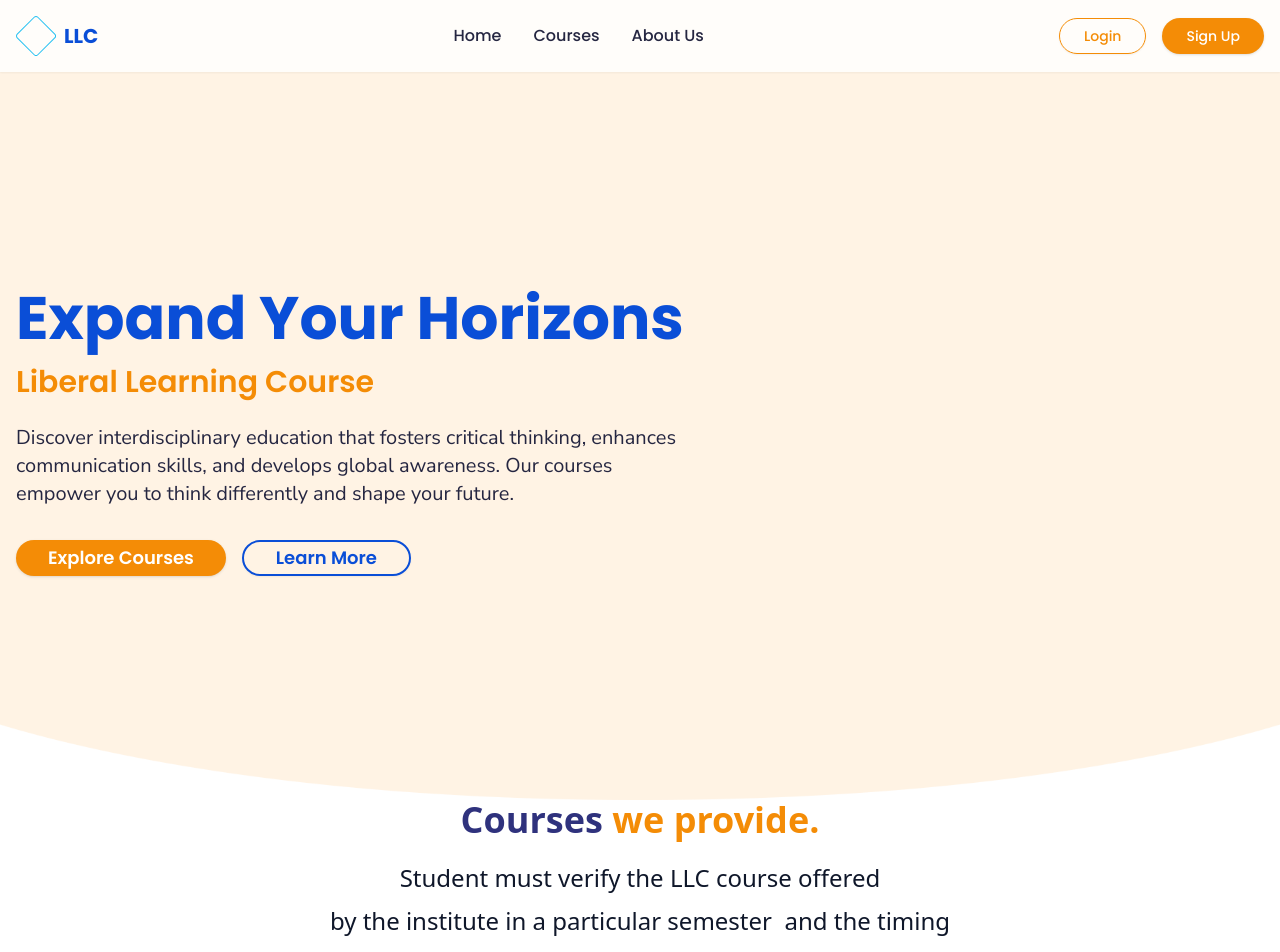
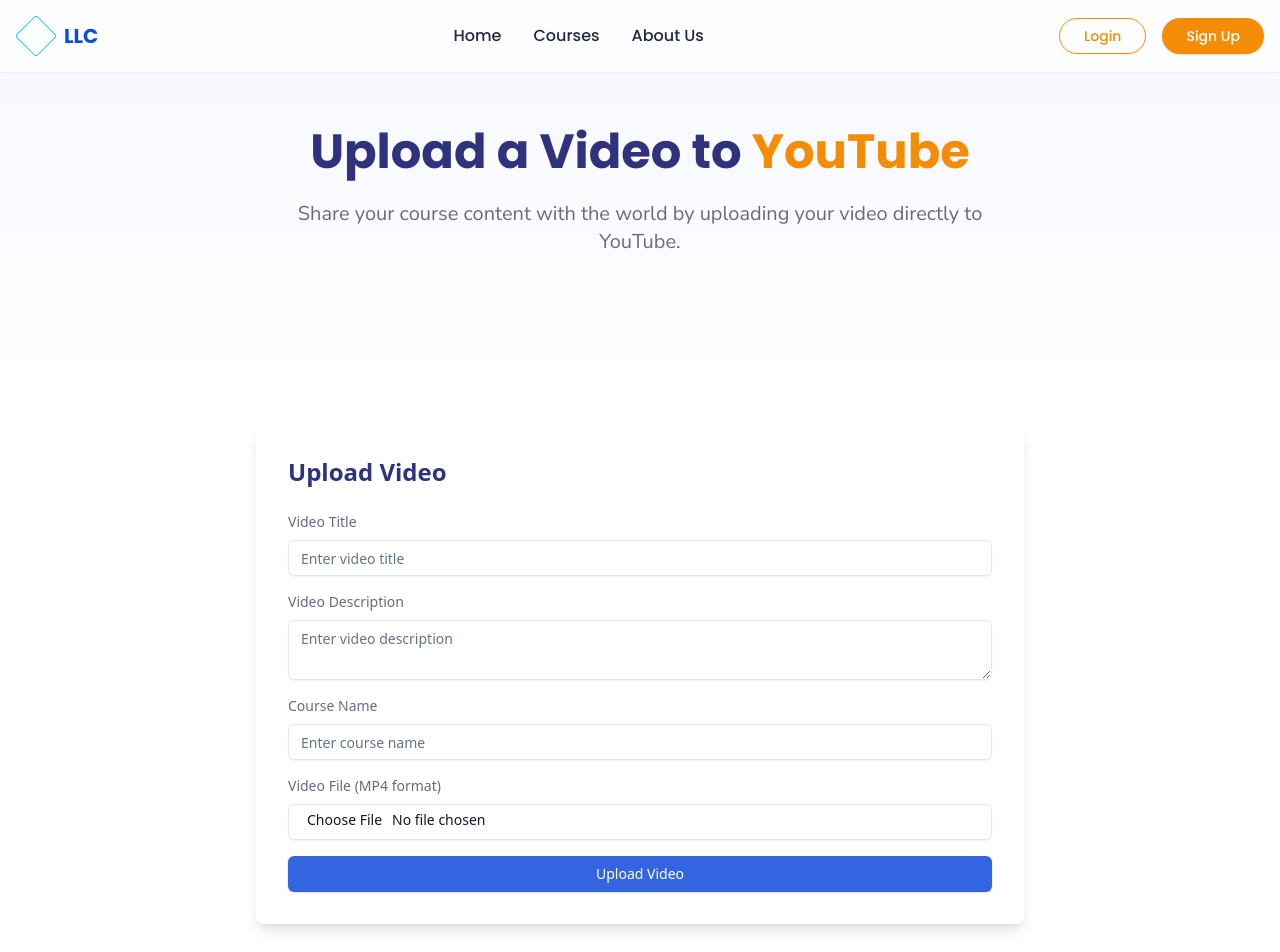
Before and after one commit to Vanessa-Rodrigues-156/llc-blogsite, a React (Vite) app: page /upload in a window 1280 px wide. Shown: the top 952 px of the page. Built offline with nearby package versions, Linux system fonts and the light colour scheme.

Commit message:
yt added not working yet

```diff
--- /dev/null
+++ b/src/components/ui/textarea.tsx
@@ -0,0 +1,22 @@
+import * as React from "react"
+
+import { cn } from "../../lib/utils"
+
+const Textarea = React.forwardRef<
+  HTMLTextAreaElement,
+  React.ComponentProps<"textarea">
+>(({ className, ...props }, ref) => {
+  return (
+    <textarea
+      className={cn(
+        "flex min-h-[60px] w-full rounded-md border border-input bg-transparent px-3 py-2 text-base shadow-sm placeholder:text-muted-foreground focus-visible:outline-none focus-visible:ring-1 focus-visible:ring-ring disabled:cursor-not-allowed disabled:opacity-50 md:text-sm",
+        className
+      )}
+      ref={ref}
+      {...props}
+    />
+  )
+})
+Textarea.displayName = "Textarea"
+
+export { Textarea }
--- a/src/index.tsx
+++ b/src/index.tsx
@@ -5,7 +5,7 @@ import { Landingpage } from "./screens/Landingpage/Landingpage";
 import AboutPage from "./screens/AboutPage/AboutPage";
 import CoursesPage from "./screens/CoursesPage/CoursesPage";
 import CoursePage from "./screens/Coursepage/index";
-
+import UploadVideo from "./screens/UploadVideo/index";
 createRoot(document.getElementById("app") as HTMLElement).render(
   <StrictMode>
     <BrowserRouter basename="/">
@@ -16,7 +16,8 @@ createRoot(document.getElementById("app") as HTMLElement).render(
         <Route path="/courses/:courseId" element={<CoursePage />} />
         <Route path="*" element={<Landingpage />} />
         {/* Fallback route to handle any unmatched paths */}
-
+        <Route path="/upload" element={<UploadVideo />} />
+        {/* Route for uploading videos */}
       </Routes>
     </BrowserRouter>
   </StrictMode>,
--- a/src/screens/AboutPage/AboutPage.tsx
+++ b/src/screens/AboutPage/AboutPage.tsx
@@ -249,6 +249,7 @@ const AboutPage: React.FC = () => {
             </p>
             <Button
               className="px-10 py-5 bg-white text-[#3465e1] rounded-full font-semibold text-xl hover:bg-opacity-90 transition-colors"
+            onClick={() => window.location.href = "/courses"}
             >
               Browse Our Courses
             </Button>
--- /dev/null
+++ b/src/screens/UploadVideo/index.tsx
@@ -0,0 +1,161 @@
+import React, { useState } from "react";
+import Navigation from "../../components/Navigation/Navigation";
+import Footer from "../../components/Footer/Footer";
+import { Input } from "../../components/ui/input";
+import { Button } from "../../components/ui/button";
+import { Textarea}  from "../../components/ui/textarea";
+
+const UploadVideo: React.FC = () => {
+  const [videoTitle, setVideoTitle] = useState("");
+  const [videoDescription, setVideoDescription] = useState("");
+  const [videoFile, setVideoFile] = useState<File | null>(null);
+  const [courseName, setCourseName] = useState("");
+  const [uploading, setUploading] = useState(false);
+
+  const handleFileChange = (e: React.ChangeEvent<HTMLInputElement>) => {
+    if (e.target.files && e.target.files[0]) {
+      setVideoFile(e.target.files[0]);
+    }
+  };
+
+  const handleUpload = async () => {
+    if (!videoTitle || !videoDescription || !videoFile || !courseName) {
+      alert("Please fill in all fields and upload a video file.");
+      return;
+    }
+
+    setUploading(true);
+
+    try {
+      const formData = new FormData();
+      formData.append("title", videoTitle);
+      formData.append("description", videoDescription);
+      formData.append("file", videoFile);
+      formData.append("courseName", courseName);
+
+      // Replace `YOUR_YOUTUBE_API_KEY` with your actual YouTube Data API key
+      const apiKey = "YOUR_YOUTUBE_API_KEY";
+
+      // Make a POST request to the YouTube Data API
+      const response = await fetch(
+        `https://www.googleapis.com/upload/youtube/v3/videos?part=snippet,status&key=${apiKey}`,
+        {
+          method: "POST",
+          headers: {
+            Authorization: `Bearer YOUR_ACCESS_TOKEN`, // Replace with OAuth 2.0 access token
+          },
+          body: JSON.stringify({
+            snippet: {
+              title: videoTitle,
+              description: videoDescription,
+              tags: [courseName],
+            },
+            status: {
+              privacyStatus: "public",
+            },
+          }),
+        }
+      );
+
+      if (response.ok) {
+        alert("Video uploaded successfully!");
+      } else {
+        const errorData = await response.json();
+        console.error("Error uploading video:", errorData);
+        alert("Failed to upload video. Please check the console for details.");
+      }
+    } catch (error) {
+      console.error("Error:", error);
+      alert("An error occurred while uploading the video.");
+    } finally {
+      setUploading(false);
+    }
+  };
+
+  return (
+    <div className="bg-white min-h-screen">
+      <Navigation />
+      <section className="pt-32 pb-20 bg-gradient-to-b from-[#f5f7ff] to-white">
+        <div className="container mx-auto px-4">
+          <div className="max-w-3xl mx-auto text-center">
+            <h1 className="font-['Poppins',Helvetica] font-bold text-[#2f327d] text-4xl md:text-5xl mb-6">
+              Upload a Video to <span className="text-[#f48c06]">YouTube</span>
+            </h1>
+            <p className="font-['Nunito_Sans',Helvetica] font-normal text-lg md:text-xl text-[#696983] mb-12">
+              Share your course content with the world by uploading your video directly to YouTube.
+            </p>
+          </div>
+        </div>
+      </section>
+
+      <section className="py-10 bg-white">
+        <div className="container mx-auto px-4">
+          <div className="max-w-3xl mx-auto bg-white shadow-lg rounded-lg p-8">
+            <h2 className="text-2xl font-bold text-[#2f327d] mb-6">Upload Video</h2>
+            <div className="space-y-4">
+              <div>
+                <label className="block text-sm font-medium text-[#696983] mb-2">
+                  Video Title
+                </label>
+                <Input
+                  type="text"
+                  placeholder="Enter video title"
+                  value={videoTitle}
+                  onChange={(e) => setVideoTitle(e.target.value)}
+                  className="w-full"
+                />
+              </div>
+              <div>
+                <label className="block text-sm font-medium text-[#696983] mb-2">
+                  Video Description
+                </label>
+                <Textarea
+                  placeholder="Enter video description"
+                  value={videoDescription}
+                  onChange={(e) => setVideoDescription(e.target.value)}
+                  className="w-full"
+                />
+              </div>
+              <div>
+                <label className="block text-sm font-medium text-[#696983] mb-2">
+                  Course Name
+                </label>
+                <Input
+                  type="text"
+                  placeholder="Enter course name"
+                  value={courseName}
+                  onChange={(e) => setCourseName(e.target.value)}
+                  className="w-full"
+                />
+              </div>
+              <div>
+                <label className="block text-sm font-medium text-[#696983] mb-2">
+                  Video File (MP4 format)
+                </label>
+                <Input
+                  type="file"
+                  accept="video/mp4"
+                  onChange={handleFileChange}
+                  className="w-full"
+                />
+              </div>
+              <div className="mt-6">
+                <Button
+                  onClick={handleUpload}
+                  disabled={uploading}
+                  className="bg-[#3465e1] text-white hover:bg-[#2854c8] w-full"
+                >
+                  {uploading ? "Uploading..." : "Upload Video"}
+                </Button>
+              </div>
+            </div>
+          </div>
+        </div>
+      </section>
+
+      <Footer />
+    </div>
+  );
+};
+
+export default UploadVideo;
```
